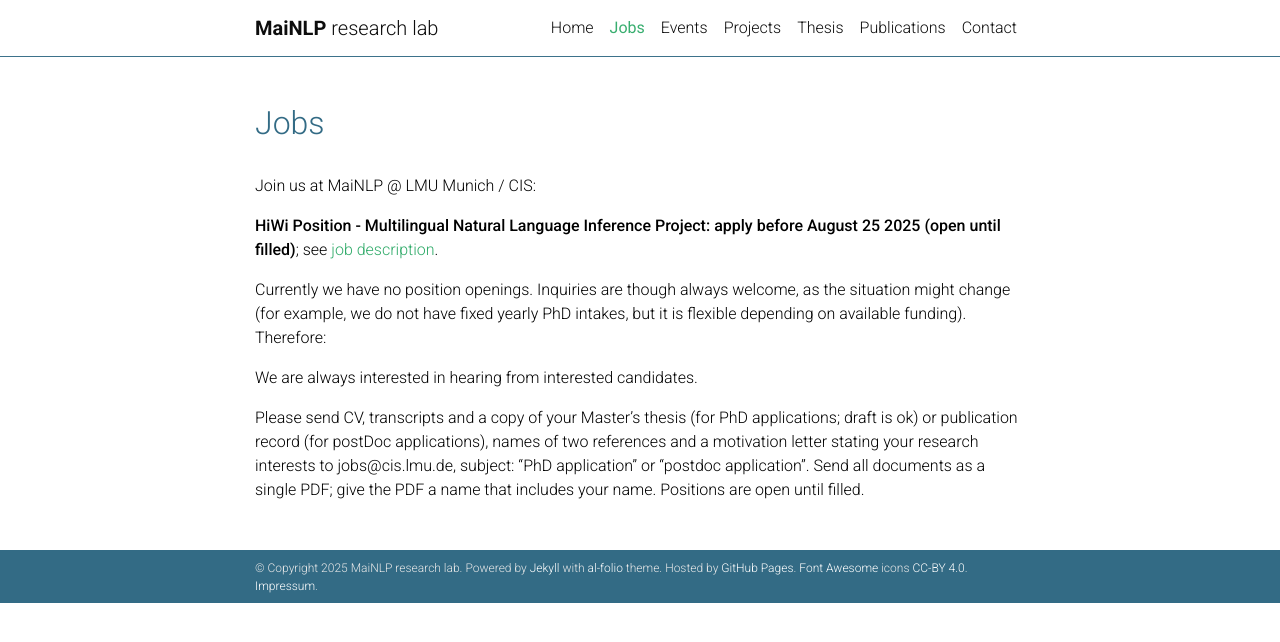
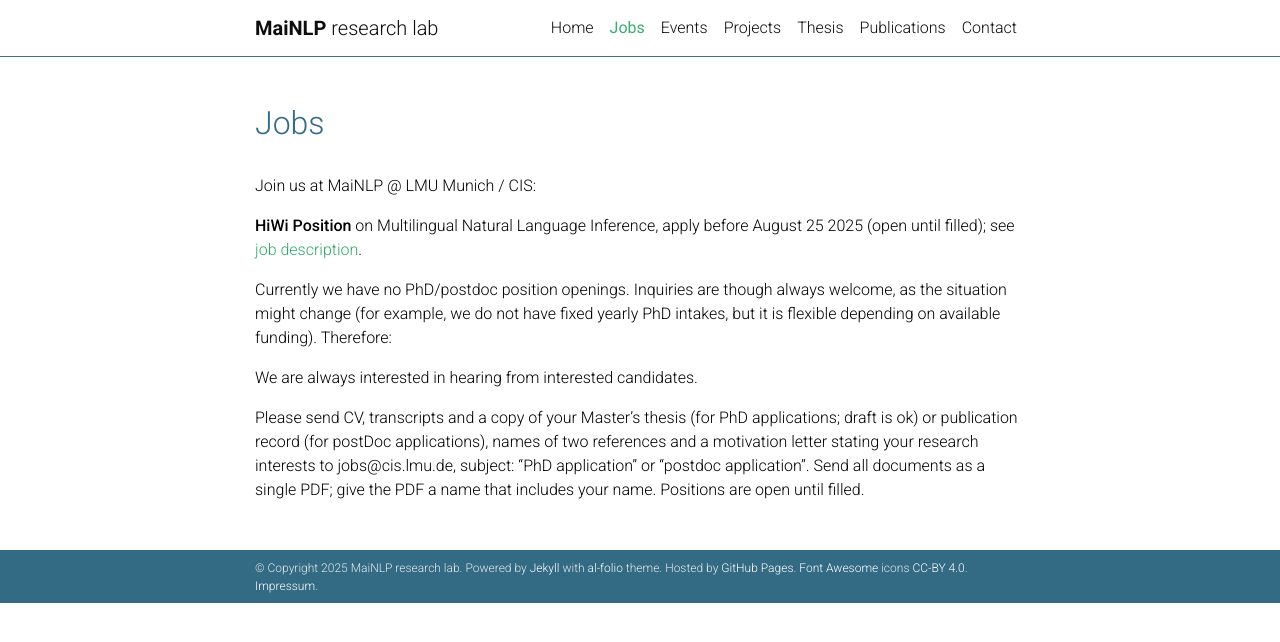
Before and after one commit to mainlp/mainlp.github.io, a Jekyll site: the page built from _pages/jobs.md, in a window 1280 px wide. Shown: the top 642 px of the page. Built offline with Jekyll 4.4.1, drawn with Linux system fonts in a browser that asks for light colours; comment, search, counter and statistics services are not loaded; a style sheet for code colours, icons or effects is not loaded.

Commit message:
multilingualNLI hiwi ad revision2

```diff
--- a/_pages/jobs.md
+++ b/_pages/jobs.md
@@ -13,9 +13,9 @@ Join us at MaiNLP @ LMU Munich / CIS:
 - If you are interested in a PhD position at MaiNLP lab, we currently are open for applications through [MCML](https://www.portal.graduatecenter.lmu.de/ocgc/mcml).
 - For ELLIS 2025 with MaiNLP as primary host, please also send your application to MCML.-->
 
-<strong>HiWi Position - Multilingual Natural Language Inference Project: apply before August 25 2025 (open until filled)</strong>; see <a href="/assets/pdf/hiwi-ad-MultilingualNLI.pdf" target="_blank">job description</a>.
+<strong>HiWi Position</strong> on Multilingual Natural Language Inference, apply before August 25 2025 (open until filled); see <a href="/assets/pdf/hiwi-ad-MultilingualNLI.pdf" target="_blank">job description</a>.
 
-Currently we have no position openings. Inquiries are though always welcome, as the situation might change (for example, we do not have fixed yearly PhD intakes, but it is flexible depending on available funding). Therefore:
+Currently we have no PhD/postdoc position openings. Inquiries are though always welcome, as the situation might change (for example, we do not have fixed yearly PhD intakes, but it is flexible depending on available funding). Therefore:
 
 We are always interested in hearing from interested candidates.
 
```
